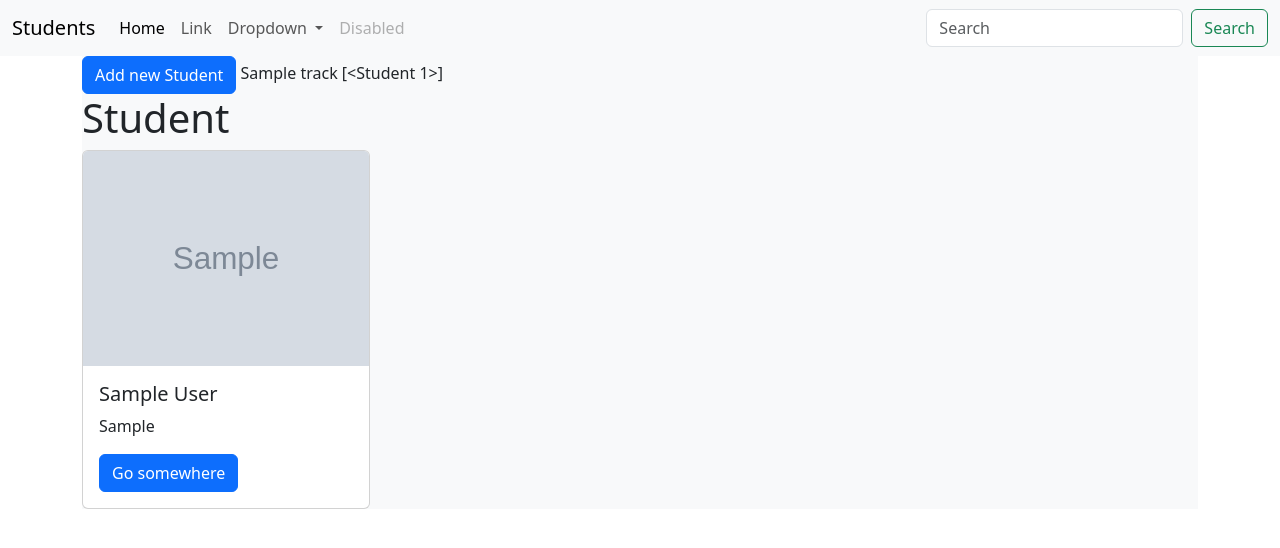
After one commit to NohaAShehab/icc44-mans1-python2-flask_mvt, a Flask app: page /students/1 in a window 1280 px wide. The commit adds this page. Shown: the top 548 px of the page. Run offline with Flask 3, Linux system fonts and the light colour scheme; tables that the repository leaves empty hold one stand-in row (values such as "Sample post"); grey boxes marked "Sample" are stand-in pictures; some libraries are stand-ins or nearby versions.

Commit message:
one to many relationship

```diff
--- a/app/models.py
+++ b/app/models.py
@@ -1,5 +1,6 @@
 
 from flask_sqlalchemy import SQLAlchemy
+from flask import  url_for
 
 db = SQLAlchemy()
 
@@ -11,7 +12,11 @@ class Track(db.Model):
     name = db.Column(db.String)
     created_at = db.Column(db.DateTime, server_default=db.func.now())
     updated_at = db.Column(db.DateTime,server_onupdate=db.func.now(), server_default=db.func.now())
+    students= db.relationship('Student', backref='track_name', lazy=True)
 
+
+    def __str__(self):
+        return f"{self.name}"
     @classmethod
     def get_all_objects(cls):
         return  cls.query.all()
@@ -31,6 +36,7 @@ class Student(db.Model):
     name = db.Column(db.String)
     image = db.Column(db.String)
     track = db.Column(db.String)
+    dept_id = db.Column(db.Integer, db.ForeignKey('tracks.id'), nullable=True)
 
     @classmethod
     def get_all_objects(cls):
@@ -47,14 +53,18 @@ class Student(db.Model):
         db.session.commit()
         return std
 
-    # @property
-    # def get_image_url(self):
-    #     return url_for('static', filename=f'students/images/{self.image}')
-    #
-    # @property
-    # def get_show_url(self):
-    #     return  url_for('students.show', id=self.id)
-    #
+    @classmethod
+    def get_specific_student(cls, id):
+        return  cls.query.get_or_404(id)
+
+    @property
+    def get_image_url(self):
+        return url_for('static', filename=f'students/images/{self.image}')
+
+    @property
+    def get_show_url(self):
+        return  url_for('students.show', id=self.id)
+
     # @property
     # def get_delete_url(self):
     #     return  url_for('students.delete', id= self.id)
--- a/app/students/views.py
+++ b/app/students/views.py
@@ -1,7 +1,8 @@
-from flask import  request,render_template
+from flask import  request,render_template, redirect, url_for
 from app.models import Student, db
 # connect blueprint with views
 from app.students import student_blueprint
+from app.models import Track
 @student_blueprint.route('hello')
 def helloworld():
     return '<h1> Hello world'
@@ -24,7 +25,13 @@ def create():
         # return request.form
         # # return request.form
         student = Student.create_student(request.form)
-        return "addeddddd"
+        return redirect(url_for('students.students_index'))
+
+    tracks = Track.get_all_objects()
+    return render_template('students/create.html', tracks=tracks)
 
 
-    return render_template('students/create.html')
+@student_blueprint.route('<int:id>', endpoint='show')
+def show(id):
+    student = Student.get_specific_student(id)
+    return  render_template('students/show.html', student=student)
--- a/app/templates/students/index.html
+++ b/app/templates/students/index.html
@@ -21,7 +21,7 @@
                 <td>{{student['track']}}</td>
                 <td><img width="200" height="200"
                         src="{{url_for('static', filename='students/images/'+student.image)}}">  </td>
-                <td> <a class="btn btn-info" href=""> Show </a></td>
+                <td> <a class="btn btn-info" href="{{student.get_show_url}}"> Show </a></td>
                 <td> <a class="btn btn-danger" href=""> Delete </a></td>
 
             </tr>
--- /dev/null
+++ b/app/templates/students/show.html
@@ -0,0 +1,21 @@
+{% extends 'layouts/base.html' %}
+{% block title %} Students {% endblock %}
+{% block body %}
+
+
+<a href="{{url_for('students.create')}}" class="btn btn-primary"> Add new Student  </a>
+{{student.track_name}}
+
+{{student.track_name.students}}
+
+<h1> Student </h1>
+<div class="card" style="width: 18rem;">
+  <img src="{{student.get_image_url}}" class="card-img-top" alt="...">
+  <div class="card-body">
+    <h5 class="card-title">{{student.name}}</h5>
+    <p class="card-text">{{student.track}}</p>
+    <a href="#" class="btn btn-primary">Go somewhere</a>
+  </div>
+</div>
+
+{% endblock %}
```
Also changed, not shown: app/migrations/versions/99f41eca3031_add_track_id_to_students.py (added, +34 -0 lines), app/templates/students/create.html (+10 -0 lines).
